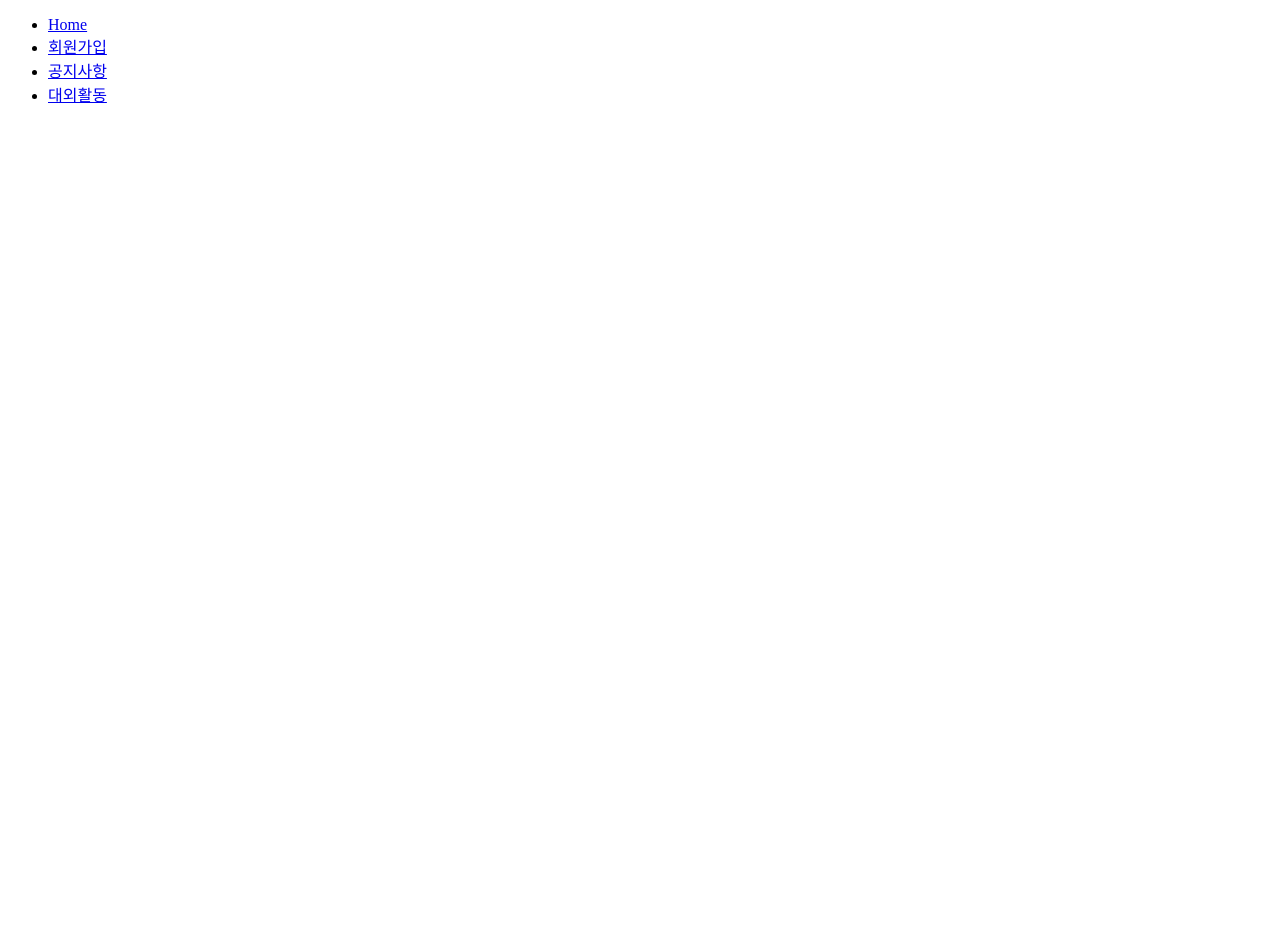
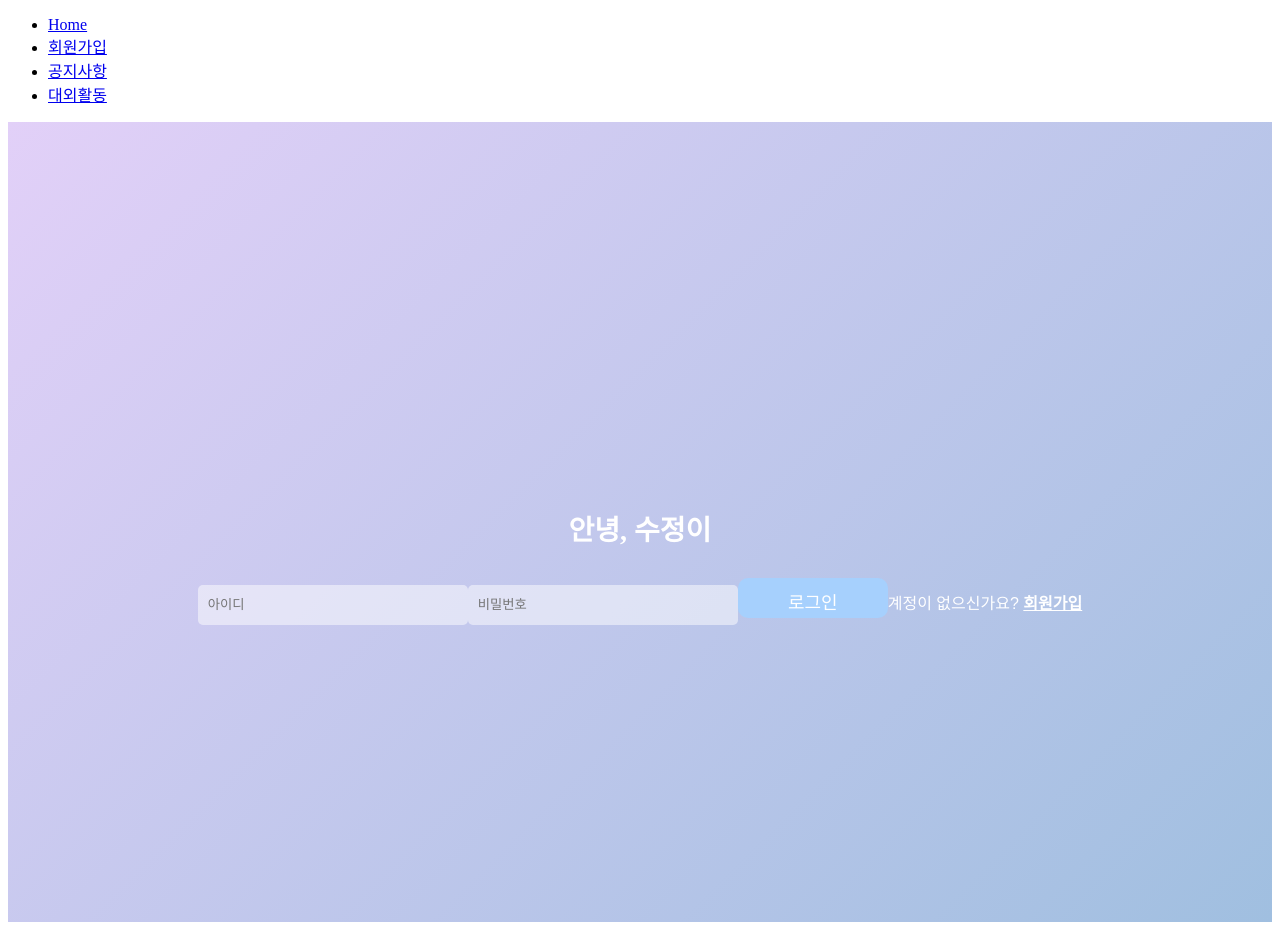
Before and after one commit to hi-sujung/msa-front-web, a React (Create React App) app: page /login in a window 1280 px wide. Before the commit this address had no page. Before the commit the page ends 800 px from the top, so only its background shows below. Built offline with nearby package versions, Linux system fonts and the light colour scheme.

Commit message:
feat: Login 화면 구현

```diff
--- a/src/App.js
+++ b/src/App.js
@@ -5,6 +5,7 @@ import Home from './pages/Home';
 import Register from './pages/Register';
 import NoticeList from './pages/NoticeList';
 import ActivityList from './pages/ActivityList';
+import Login from './pages/Login';
 
 function App() {
   return (
@@ -16,6 +17,7 @@ function App() {
         <Route path="/noticeList" element={<NoticeList />} />
         <Route path="/activityList" element={<ActivityList />} />
         {/* 다른 페이지들도 추가 가능 */}
+        <Route path="/login" element={<Login />} />
       </Routes>
     </div>
   );
--- /dev/null
+++ b/src/pages/Login.css
@@ -0,0 +1,71 @@
+.linear-gradient {
+    display: flex;
+    align-items: center;
+    justify-content: center;
+    height: 100vh;
+    background: linear-gradient(135deg, #E2D0F8, #A0BFE0);
+  }
+
+  .container {
+    padding: 50px;
+    text-align: center;
+    margin-top: 80px;
+  }
+
+  .title {
+    font-size: 28px;
+    color: white;
+    margin-bottom: 20px;
+  }
+
+  .input {
+    width: 250px;
+    height: 40px;
+    background-color: rgba(255, 255, 255, 0.5);
+    margin-bottom: 10px;
+    padding: 0 10px;
+    border-radius: 5px;
+    border: none;
+    color: rgba(131, 131, 131, 1);
+  }
+
+  .button {
+    width: 150px;
+    height: 40px;
+    background-color: rgba(166, 208, 253, 1);
+    padding: 10px 20px;
+    border-radius: 10px;
+    border: none;
+    color: white;
+    font-size: 18px;
+    cursor: pointer;
+    margin-top: 10px;
+  }
+
+  .successMessage {
+    color: green;
+    font-size: 16px;
+    margin-top: 10px;
+  }
+
+  .errorMessage {
+    color: red;
+    font-size: 16px;
+    margin-top: 10px;
+  }
+
+  .signupText {
+    display: inline-block;
+    margin-top: 20px;
+    color: white;
+    font-size: 16px;
+    cursor: pointer;
+    background: none;
+    border: none;
+    padding: 0;
+  }
+
+  .signupLink {
+    font-weight: bold;
+    text-decoration: underline;
+  }
--- /dev/null
+++ b/src/pages/Login.js
@@ -0,0 +1,86 @@
+import React, { useState } from 'react';
+import axios from 'axios';
+// import { useAuth } from './../utils/AuthContext';
+import { useNavigate } from 'react-router-dom';
+import './Login.css';
+
+function Login() {
+//   const { login } = useAuth();
+  const [email, setEmail] = useState('');
+  const [password, setPassword] = useState('');
+  const [showSuccessMessage, setShowSuccessMessage] = useState(false);
+  const [showErrorText, setShowErrorText] = useState(false);
+  const [errorMessage, setErrorMessage] = useState('');
+
+  const memberUrl = process.env.REACT_APP_MEMBER_API_URL;
+
+  const navigate = useNavigate();
+
+  const handleLogin = async () => {
+    try {
+      const response = await axios.post(`${memberUrl}/member/login`, {
+        email: email,
+        password: password
+      });
+      console.log(response.data.userId);
+
+      if (response.status === 200) {
+        console.log(response.data.token);
+        setShowSuccessMessage(true);
+        setShowErrorText(false);
+        setErrorMessage('');
+        const token = response.data.token;
+        const userInfo = { id: response.data.userId, name: response.data.username, email: response.data.email };
+
+        // login(token, userInfo);
+
+        console.log('login successful');
+
+        navigate('/main'); // main.js 화면으로 이동
+      } else {
+        setShowSuccessMessage(false);
+        setShowErrorText(true);
+      }
+    } catch (error) {
+      console.error('Error logging in:', error);
+      setErrorMessage('로그인 중에 오류가 발생했습니다.');
+      setShowSuccessMessage(false);
+      setShowErrorText(true);
+    }
+  };
+
+  return (
+    <div className="linear-gradient">
+      <div className="container">
+        <h1 className="title">안녕, 수정이</h1>
+        <input
+          className="input"
+          placeholder="아이디"
+          value={email}
+          onChange={(e) => setEmail(e.target.value)}
+        />
+        <input
+          className="input"
+          placeholder="비밀번호"
+          type="password"
+          value={password}
+          onChange={(e) => setPassword(e.target.value)}
+        />
+        <button className="button" onClick={handleLogin}>
+          로그인
+        </button>
+        {showSuccessMessage && (
+          <span className="successMessage">로그인 성공</span>
+        )}
+        {showErrorText && (
+          <span className="errorMessage">{errorMessage}</span>
+        )}
+        <button onClick={() => navigate('/email')} className="signupText">
+          계정이 없으신가요? <span className="signupLink">회원가입</span>
+        </button>
+      </div>
+    </div>
+  );
+}
+
+export default Login;
```
